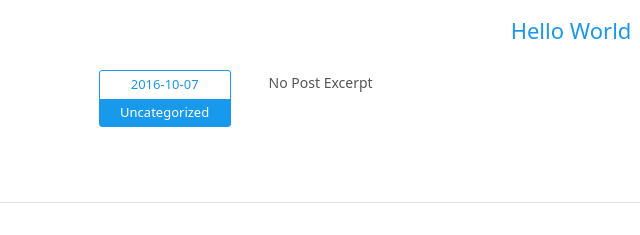
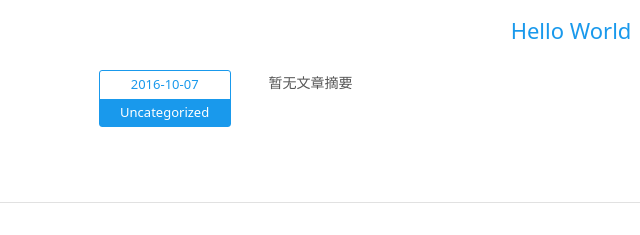
Before and after one commit to FeLpc/felpc.github.io, a plain HTML site: page index.html in a window 1280 px wide. Shown: the part 338-573 px from the top of the page, 69-709 px from the left. Drawn offline with Linux system fonts and the light colour scheme.

Commit message:
Site updated: 2016-10-07 22:27:03

```diff
--- a/index.html
+++ b/index.html
@@ -109,7 +109,7 @@
       </div>
     </div>
     <!-- Post Excerpt -->
-    <div class="excerpt typo">No Post Excerpt</div>
+    <div class="excerpt typo">暂无文章摘要</div>
     <!-- Post Tags -->
     <div class="tags">
 
```
Also changed, not shown: 2016/10/07/hello-world/index.html (+1 -1 lines).
